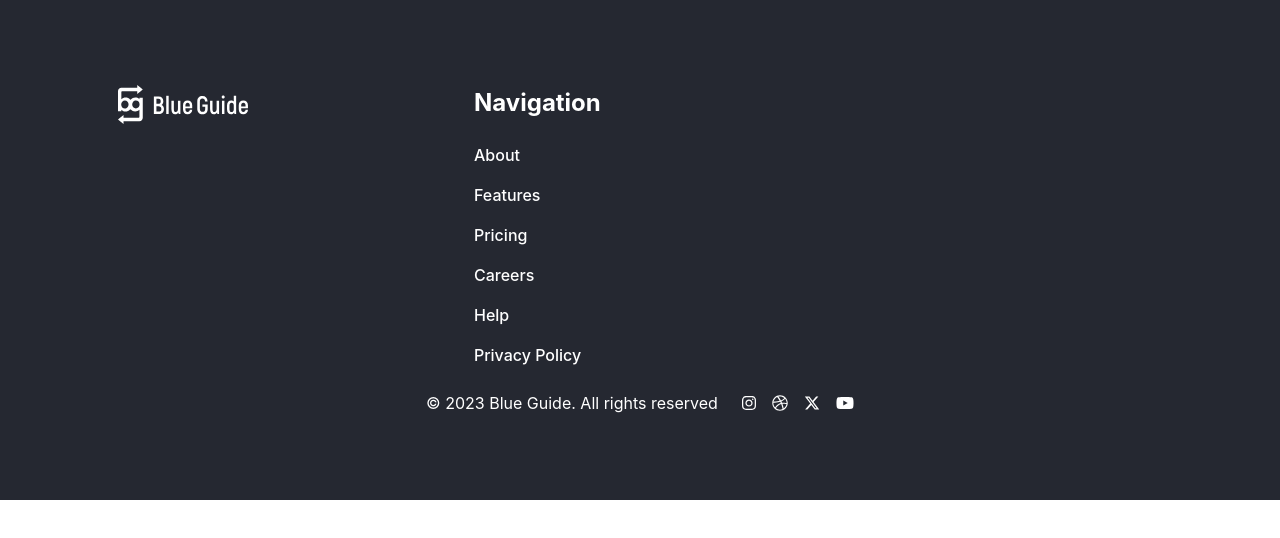
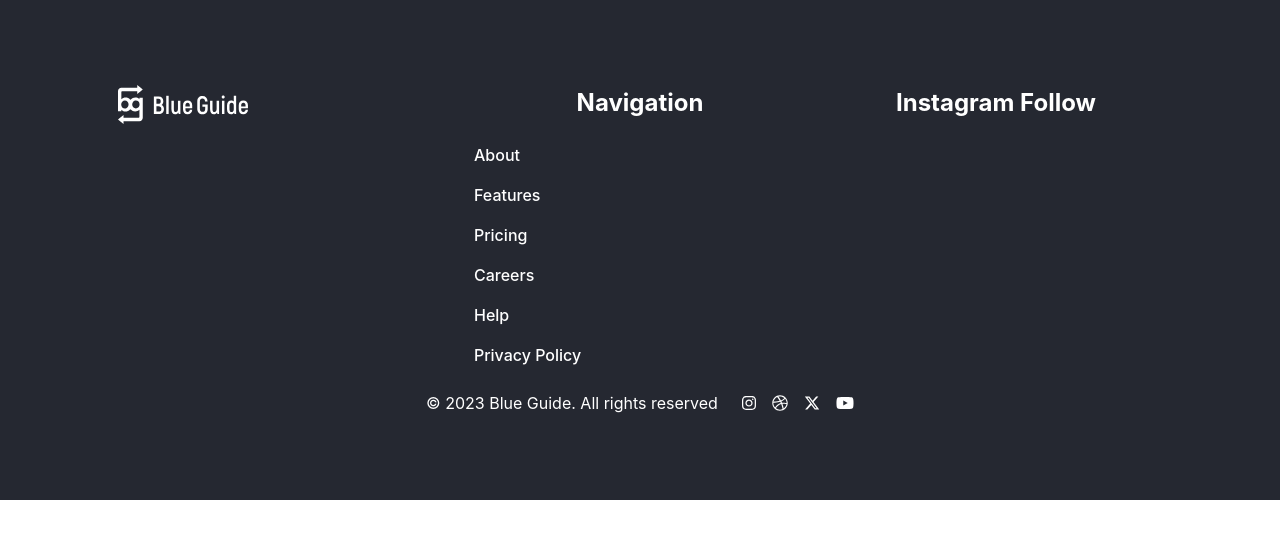
Before and after one commit to theniceguywastaken/blueguide-v1, a React (Vite) app: page / in a window 1280 px wide. Shown: the top 538 px of the page. Built offline with nearby package versions, Linux system fonts and the light colour scheme.

Commit message:
finished footer section

```diff
--- a/src/Components/Footer.css
+++ b/src/Components/Footer.css
@@ -1,6 +1,12 @@
 .footer {
     gap: 1.5rem;
     padding: 40px 0;
+}
+.footer_block {
+    text-align: center;
+}
+.footer_block h2 {
+    display: none;
 }
 .footer_nav_container h2 {
     display: none;
@@ -26,11 +32,14 @@
         padding: 5.313rem 7.375rem;
         grid-template-columns: repeat(3, 1fr);
     }
+    .footer_block {
+        gap: 1.375rem;
+    }
+    .footer_block h2 {
+        display: block;
+    }
     .footer_nav_container h2 {
         display: block;
-    }
-    .footer_nav_container {
-        gap: 1.375rem;
     }
     .footer_nav ul {
         align-items: start;
--- a/src/Components/Footer.jsx
+++ b/src/Components/Footer.jsx
@@ -5,6 +5,15 @@ import { faInstagram } from "@fortawesome/free-brands-svg-icons";
 import { faDribbble } from "@fortawesome/free-brands-svg-icons";
 import { faXTwitter } from "@fortawesome/free-brands-svg-icons";
 import { faYoutube } from "@fortawesome/free-brands-svg-icons";
+
+function FooterBlock({ title, Comp: component }) {
+    return (
+        <div className="footer_block flex column">
+            <h2>{title}</h2>
+            {component}
+        </div>
+    );
+}
 
 function FooterNav({ items }) {
     let itemsList = items.map((item, i) => {
@@ -17,10 +26,23 @@ function FooterNav({ items }) {
 
     return (
         <div className="footer_nav_container flex column">
-            <h2>Navigation</h2>
             <nav className="footer_nav">
                 <ul className="flex column">{itemsList}</ul>
             </nav>
+        </div>
+    );
+}
+function InstaGrid() {
+    return (
+        <div className="insta">
+            <div className="feed">
+                <div className="feed_post"></div>
+                <div className="feed_post"></div>
+                <div className="feed_post"></div>
+                <div className="feed_post"></div>
+                <div className="feed_post"></div>
+                <div className="feed_post"></div>
+            </div>
         </div>
     );
 }
@@ -44,9 +66,7 @@ function Socials() {
 }
 
 function Footer() {
-    return (
-        <footer className="footer grid justify_center">
-            <Logo />
+    let Nav = (
         <FooterNav
             items={[
                 "About",
@@ -57,7 +77,15 @@ function Footer() {
                 "Privacy Policy",
             ]}
         />
-            <div className="insta"></div>
+    );
+    let Insta = <InstaGrid />;
+    return (
+        <footer className="footer grid justify_center">
+            <Logo />
+
+            <FooterBlock title="Navigation" Comp={Nav} />
+            <FooterBlock title="Instagram Follow" Comp={Insta} />
+
             <div className="copyright flex column">
                 © 2023 Blue Guide. All rights reserved
                 <Socials />
```
Lines whose indentation alone changed are shown as unchanged.
